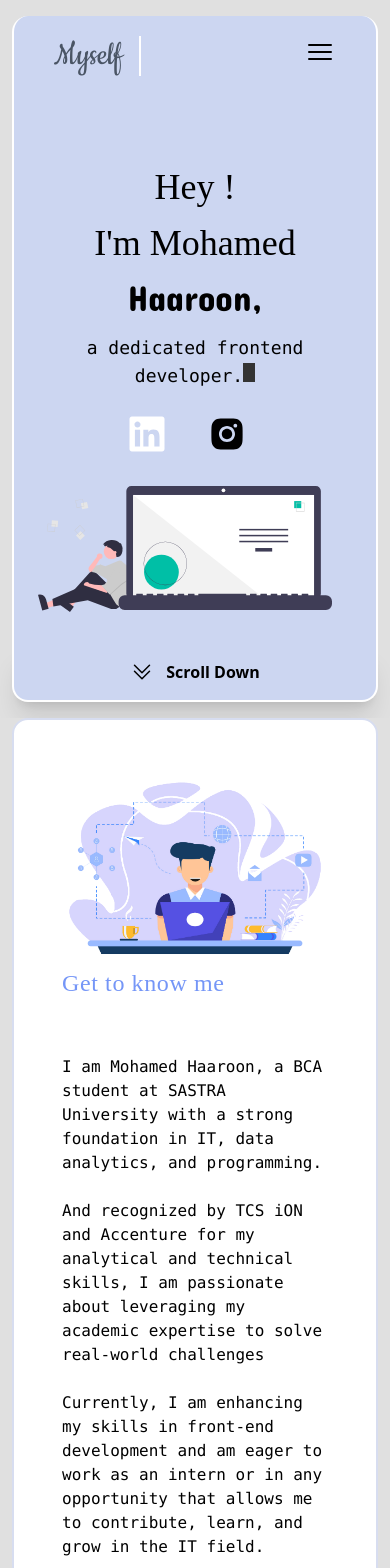
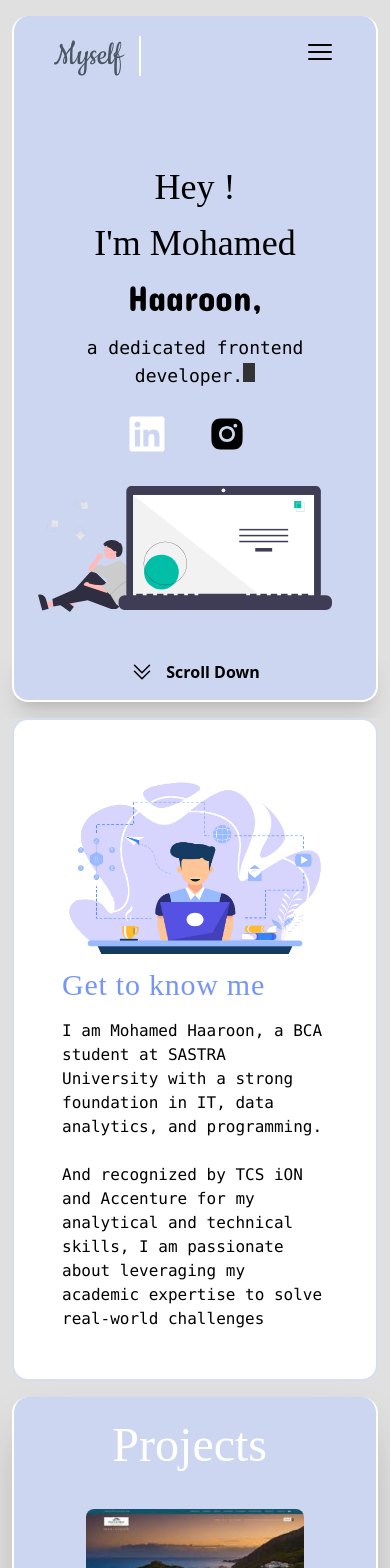
Before and after one commit to AMDHAAROON/vite-portfolio, a React (Vite) app: page / in a window 390 px wide. Shown: the top 1568 px of the page. Built offline with nearby package versions, Linux system fonts and the light colour scheme; a web font is replaced by a local one.

Commit message:
hided one of the paragraph in mobile view

```diff
--- a/src/components/About.jsx
+++ b/src/components/About.jsx
@@ -1,8 +1,7 @@
-import aboutimg from '../assets/hero.png'
-import { useInView } from 'react-intersection-observer';
-import Typewriter from 'typewriter-effect';
-import { useEffect, useState } from 'react';
-
+import aboutimg from "../assets/hero.png";
+import { useInView } from "react-intersection-observer";
+import Typewriter from "typewriter-effect";
+import { useEffect, useState } from "react";
 
 export default function TypingHeading() {
   const { ref, inView } = useInView({ threshold: 0.5 });
@@ -10,40 +9,56 @@ export default function TypingHeading() {
 
   useEffect(() => {
     if (inView) {
-      setKey(prev => prev + 1); // Force remount on view
+      setKey((prev) => prev + 1); // Force remount on view
     }
   }, [inView]);
 
+  const config = {
+    line1:
+      "I am Mohamed Haaroon, a BCA student at SASTRA University with a strong foundation in IT, data analytics, and programming.",
+    line2:
+      "And recognized by TCS iON and Accenture for my analytical and technical skills, I am passionate about leveraging my academic expertise to solve real-world challenges",
+    line3:
+      "Currently, I am enhancing my skills in front-end development and am eager to work as an intern or in any opportunity that allows me to contribute, learn, and grow in the IT field.",
+  };
 
-    const config={
-        line1:"I am Mohamed Haaroon, a BCA student at SASTRA University with a strong foundation in IT, data analytics, and programming.",
-        line2:"And recognized by TCS iON and Accenture for my analytical and technical skills, I am passionate about leveraging my academic expertise to solve real-world challenges",
-        line3:"Currently, I am enhancing my skills in front-end development and am eager to work as an intern or in any opportunity that allows me to contribute, learn, and grow in the IT field.",
-    }
-
-    return<div className='px-3 pb-4 dark cursor-default bg-[#e0e0e0]'id='about' >
-    <section className='flex flex-col md:flex-row border-2 border-[#D7DDF0] shadow-1xl rounded-2xl p-12 md:p-20 bg-white'  >
-        <div className='md:w-1/2  md:mr-10 '>
-            <img src={aboutimg} className='md:h-auto  md:mx-6 md:my-10 lg:my-0 float-img'/>
+  return (
+    <div className="px-3 pb-4 dark cursor-default bg-[#e0e0e0]" id="about">
+      <section className="flex flex-col md:flex-row border-2 border-[#D7DDF0] shadow-1xl rounded-2xl p-12 md:p-20 bg-white">
+        <div className="md:w-1/2  md:mr-10  ">
+          <img
+            src={aboutimg}
+            className="md:h-auto  md:mx-6 md:my-10 lg:my-0 float-img"
+          />
         </div>
 
-        <div className='md:w-1/2 '>
-
-        <div className='flex flex-col  md:pl-8 '>
-            <h1 ref={ref} className='text-[#7596F7] text-2xl md:text-5xl  font-cal  pb-2 tracking-wide'>
+        <div className="md:w-1/2 ">
+          <div className="flex flex-col  md:pl-8  ">
+            <h1
+              ref={ref}
+              className="text-[#7596F7] text-3xl md:text-5xl  font-cal  tracking-wide "
+            >
               {inView && (
                 <Typewriter
                   key={key} // this remounts the component
                   onInit={(typewriter) => {
-            typewriter.typeString('Get to know me').start();
+                    typewriter.typeString("Get to know me").start();
                   }}
                 />
-      )} </h1>
-            <p className='pt-12 text-1xl font-mono '> {config.line1}</p>
-            <p className='pt-6 text-1xl font-mono'>{config.line2} </p>
-            <p className='pt-6 text-1xl font-mono '>{config.line3}</p>
+              )}{" "}
+            </h1>
+
+            <p className="pt-4  md:pt-12 text-1xl font-mono ">
+              {" "}
+              {config.line1}
+            </p>
+            <p className="pt-6 text-1xl font-mono">{config.line2} </p>
+            <p className="pt-6 text-1xl font-mono hidden sm:block ">
+              {config.line3}
+            </p>
           </div>
         </div>
       </section>
     </div>
+  );
 }
```
Lines whose indentation alone changed are shown as unchanged.
